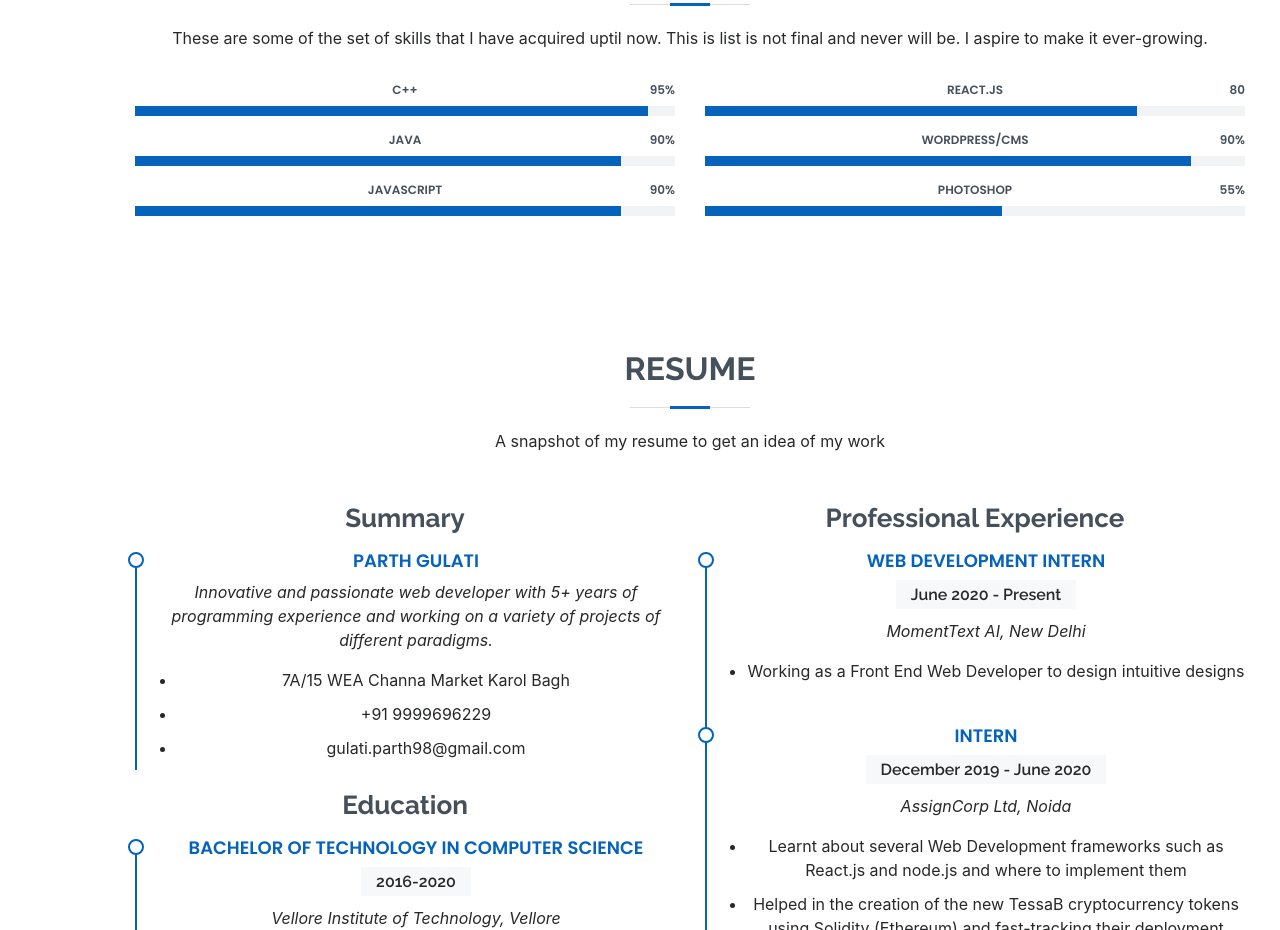
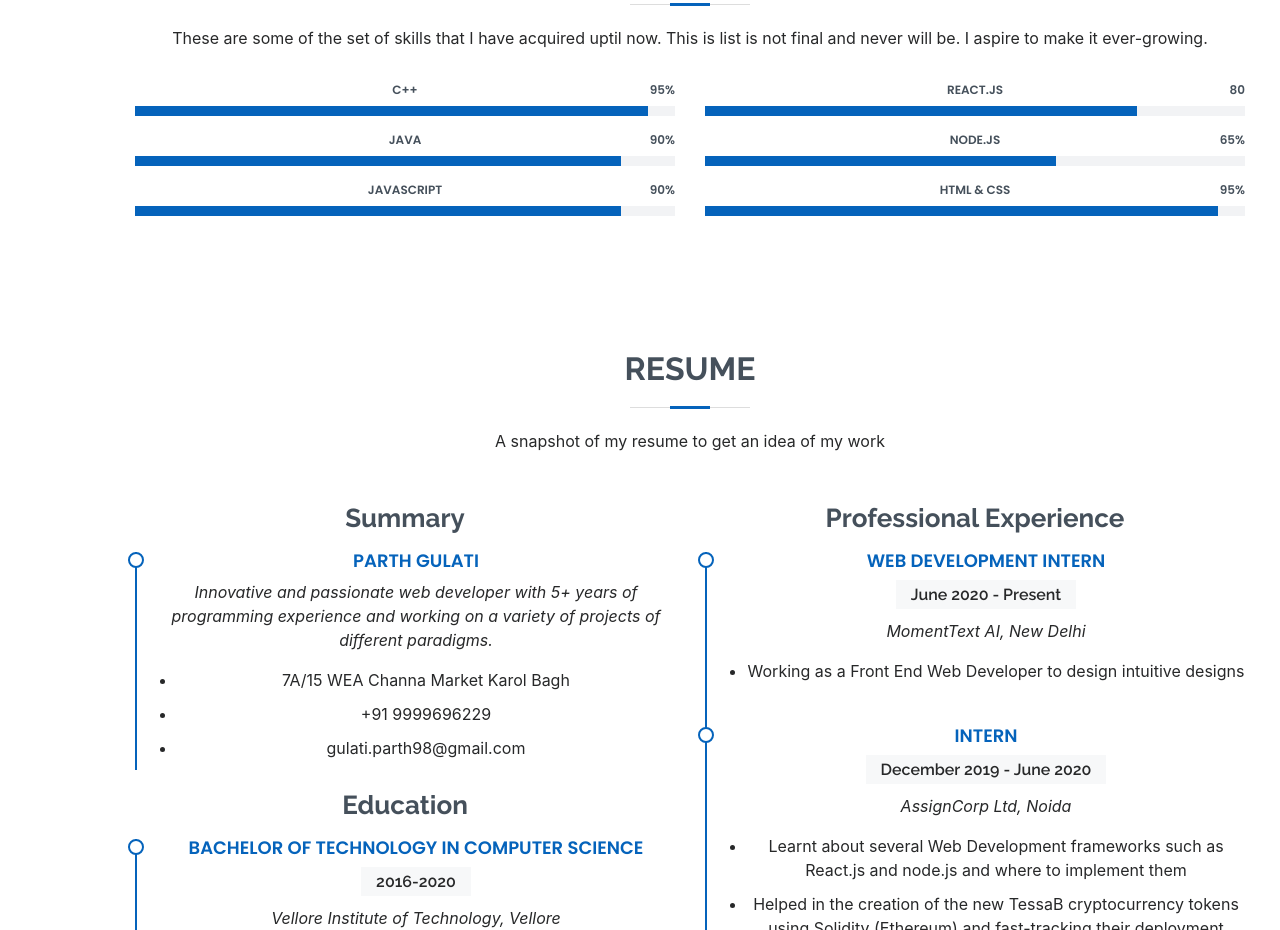
Before and after one commit to parth-gulati/parthgulati, a React (Create React App) app: page / in a window 1280 px wide. Shown: the part 2000-2930 px from the top of the page. Built offline with nearby package versions, Linux system fonts and the light colour scheme.

Commit message:
changed skills

```diff
--- a/src/ResumeData.js
+++ b/src/ResumeData.js
@@ -52,7 +52,7 @@ let skillsData = {
   skill5: "Node.js",
   val5: 65,
   skill6: "HTML & CSS",
-  val6: 100,
+  val6: 95,
 };
 
 let footerData = {
--- a/src/components/main/Skills.js
+++ b/src/components/main/Skills.js
@@ -88,13 +88,14 @@ export default class Skills extends Component {
                   </div>
                   <div className="progress">
                     <span className="skill">
-                      WordPress/CMS <i className="val">90%</i>
+                      {skillsData.skill5}{" "}
+                      <i className="val">{skillsData.val5}%</i>
                     </span>
                     <div className="progress-bar-wrap">
                       <div
                         className="progress-bar"
                         role="progressbar"
-                        aria-valuenow={90}
+                        aria-valuenow={skillsData.val5}
                         aria-valuemin={0}
                         aria-valuemax={100}
                       />
@@ -102,13 +103,14 @@ export default class Skills extends Component {
                   </div>
                   <div className="progress">
                     <span className="skill">
-                      Photoshop <i className="val">55%</i>
+                      {skillsData.skill6}{" "}
+                      <i className="val">{skillsData.val6}%</i>
                     </span>
                     <div className="progress-bar-wrap">
                       <div
                         className="progress-bar"
                         role="progressbar"
-                        aria-valuenow={55}
+                        aria-valuenow={skillsData.val6}
                         aria-valuemin={0}
                         aria-valuemax={100}
                       />
```
